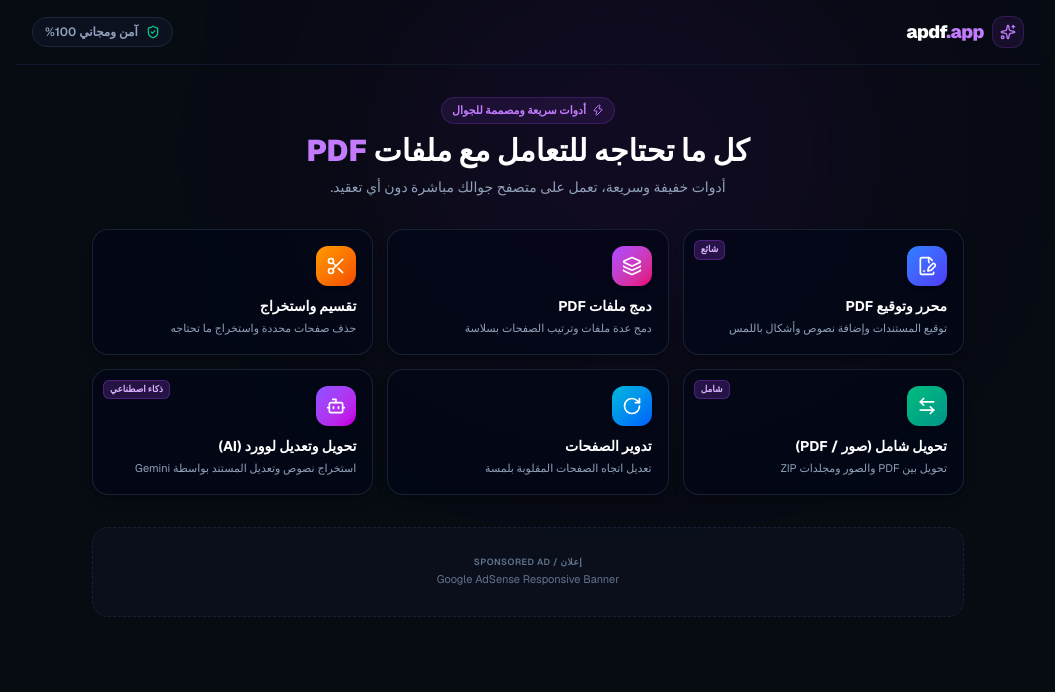
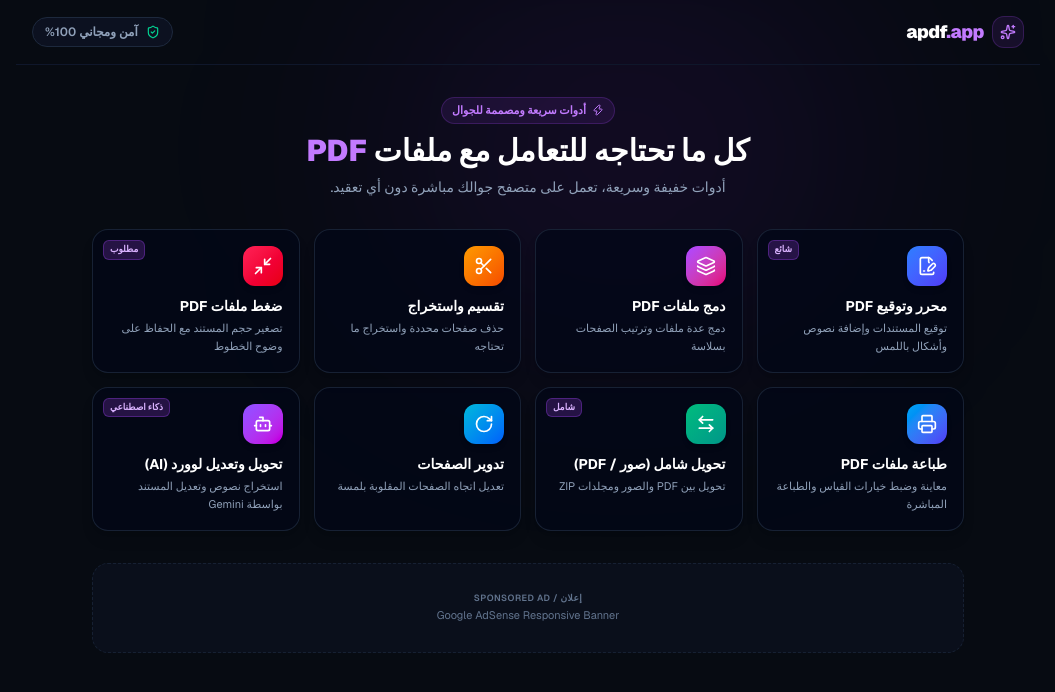
Before and after one commit to Domnyon/apdf-app, a Next.js app: page / in a window 1280 px wide. Shown: the top 692 px of the page, without its empty margins (112-1167 px from the left). Built offline with nearby package versions, Linux system fonts and the light colour scheme.

Commit message:
Update page.tsx

```diff
--- a/src/app/page.tsx
+++ b/src/app/page.tsx
@@ -12,6 +12,8 @@ import {
   Sparkles,
   ShieldCheck,
   Zap,
+  Minimize2,
+  Printer,
 } from "lucide-react";
 
 const tools = [
@@ -37,6 +39,22 @@ const tools = [
     href: "/split",
     icon: Scissors,
     color: "from-amber-500 to-orange-600",
+    badge: null,
+  },
+  {
+    title: "ضغط ملفات PDF",
+    desc: "تصغير حجم المستند مع الحفاظ على وضوح الخطوط",
+    href: "/compress",
+    icon: Minimize2,
+    color: "from-rose-500 to-red-600",
+    badge: "مطلوب",
+  },
+  {
+    title: "طباعة ملفات PDF",
+    desc: "معاينة وضبط خيارات القياس والطباعة المباشرة",
+    href: "/print",
+    icon: Printer,
+    color: "from-sky-500 to-indigo-600",
     badge: null,
   },
   {
@@ -67,7 +85,10 @@ const tools = [
 
 export default function HomePage() {
   return (
-    <div className="min-h-screen bg-[#070b12] text-slate-100 font-sans selection:bg-purple-500 selection:text-white relative" dir="rtl">
+    <div
+      className="min-h-screen bg-[#070b12] text-slate-100 font-sans selection:bg-purple-500 selection:text-white relative"
+      dir="rtl"
+    >
       {/* خلفية جمالية خفيفة */}
       <div className="absolute top-0 right-1/4 w-[450px] h-[300px] bg-purple-600/10 blur-[130px] rounded-full pointer-events-none" />
 
@@ -101,8 +122,8 @@ export default function HomePage() {
           </p>
         </div>
 
-        {/* شبكة الأدوات - بحجم أيقونات وبطاقات مصغرة وأنيقة */}
-        <div className="grid grid-cols-2 sm:grid-cols-3 gap-2.5 sm:gap-3.5">
+        {/* شبكة الأدوات - 8 بطاقات متناسقة */}
+        <div className="grid grid-cols-2 sm:grid-cols-3 md:grid-cols-4 gap-2.5 sm:gap-3.5">
           {tools.map((tool, idx) => {
             const Icon = tool.icon;
             return (
@@ -126,7 +147,7 @@ export default function HomePage() {
                     <Icon className="w-4 h-4 sm:w-5 sm:h-5" />
                   </div>
 
-                  {/* العنوان والوصف بحجم مدروس */}
+                  {/* العنوان والوصف */}
                   <h3 className="font-bold text-xs sm:text-sm text-white group-hover:text-purple-300 transition-colors">
                     {tool.title}
                   </h3>
@@ -139,7 +160,7 @@ export default function HomePage() {
           })}
         </div>
 
-        {/* مساحة إعلانية خفيفة في أسفل الرئيسية */}
+        {/* مساحة إعلانية في أسفل الرئيسية */}
         <div className="w-full bg-slate-900/40 border border-dashed border-slate-800/70 rounded-2xl p-3 flex flex-col items-center justify-center text-center min-h-[90px]">
           <span className="text-[9px] text-slate-500 font-semibold tracking-wider uppercase mb-0.5">
             إعلان / Sponsored Ad
```
